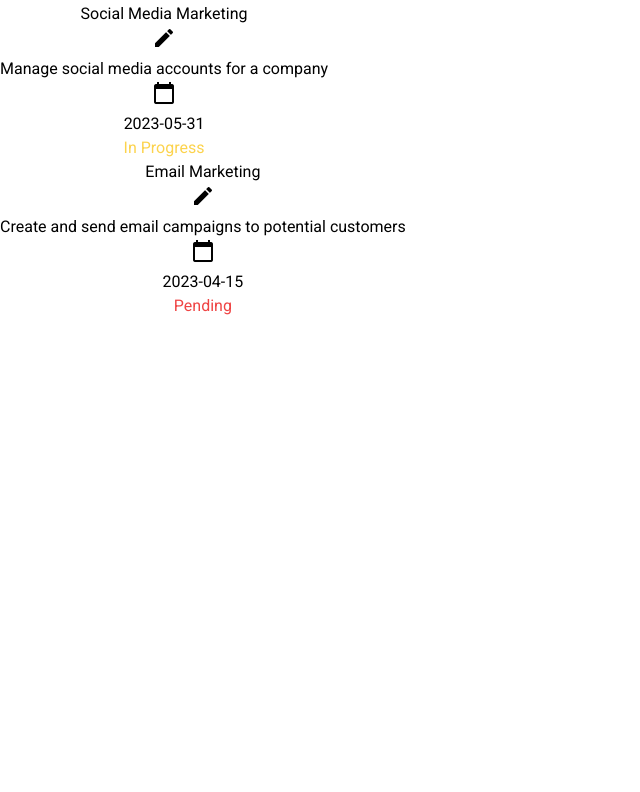
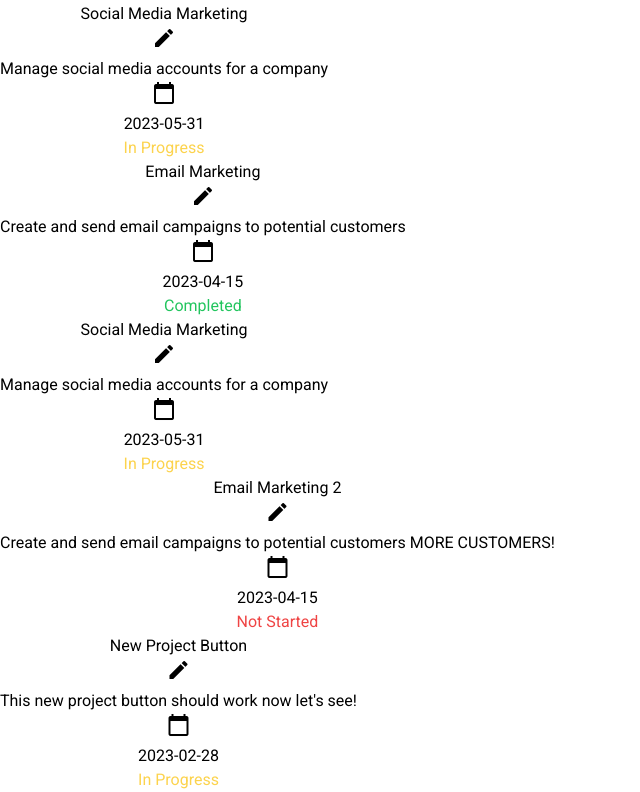
Before and after one commit to RealNickTriano/task-tracker-angular, an Angular app: page /projects in a window 1280 px wide. Shown: the part 860-1652 px from the top of the page, without its empty margins (0-640 px from the left). Before the commit the page ends 1178 px from the top, so only its background shows below. Built offline with nearby package versions, Linux system fonts and the light colour scheme; data requests are answered from the project's data file.

Commit message:
basic functionality of projects done

```diff
--- a/db.json
+++ b/db.json
@@ -141,7 +141,28 @@
       "title": "Email Marketing",
       "description": "Create and send email campaigns to potential customers",
       "deadline": "2023-04-15",
-      "status": "Pending"
+      "status": "Completed"
+    },
+    {
+      "id": 7,
+      "title": "Social Media Marketing",
+      "description": "Manage social media accounts for a company",
+      "deadline": "2023-05-31",
+      "status": "In Progress"
+    },
+    {
+      "id": 8,
+      "title": "Email Marketing 2",
+      "description": "Create and send email campaigns to potential customers MORE CUSTOMERS!",
+      "deadline": "2023-04-15",
+      "status": "Not Started"
+    },
+    {
+      "id": 9,
+      "title": "New Project Button",
+      "description": "This new project button should work now let's see!",
+      "deadline": "2023-02-28",
+      "status": "In Progress"
     }
   ]
 }
--- a/src/app/components/projects/project-details/project-details.component.html
+++ b/src/app/components/projects/project-details/project-details.component.html
@@ -65,6 +65,7 @@
         <mat-icon>save</mat-icon>
         Save Project</button>
         <button
+            *ngIf="!newing"
             class="bg-red-600 px-6 py-2 rounded-full font-bold flex justify-center items-center gap-2"
             (click)="delete.emit(currentProject)"
         >
--- a/src/app/components/projects/project-details/project-details.component.ts
+++ b/src/app/components/projects/project-details/project-details.component.ts
@@ -23,6 +23,7 @@ export class ProjectDetailsComponent implements OnInit{
     this.currentProject = {...value};
   }
   @Input() editing: boolean = false;
+  @Input() newing: boolean = false;
   @Output() goBack = new EventEmitter();
   @Output() save = new EventEmitter();
   @Output() delete = new EventEmitter();
--- a/src/app/components/projects/projects.component.html
+++ b/src/app/components/projects/projects.component.html
@@ -1,4 +1,4 @@
-<div class="py-12">
+<div class="py-12 h-full">
     <header class="flex justify-between items-center px-6">
         <nav class="text-xl font-semibold w-2/3">
             <ul class="flex justify-between items-center">
@@ -12,25 +12,29 @@
                 </li>
             </ul>
         </nav>
-        <button class="bg-red-500 flex justify-center items-center gap-2 border-b-4 border-red-700 rounded-full shadow-md px-6 py-2 font-bold text-white">
+        <button
+            (click)="newProject()"
+            class="bg-red-500 flex justify-center items-center gap-2 border-b-4 border-red-700 rounded-full shadow-md px-6 py-2 font-bold text-white"
+        >
             <mat-icon class="text-white">add_box</mat-icon>
             <p>New Project</p>
         </button>
     </header>
-    <section class="px-6 py-14 max-h-1/2 overflow-y-scroll">
+    <section class="px-6 py-14 h-full">
         <!-- Project Form -->
         <app-project-details
             (goBack)="goBack($event)"
-            *ngIf="editing"
+            *ngIf="editing || newing"
             [project]="projectInEdit"
             [editing]="editing"
+            [newing]="newing"
             (save)="saveProject($event)"
             (delete)="deleteProject($event)"
             (update)="updateProject($event)"
         ></app-project-details>
         <!-- Project List -->
+        <div class="h-3/4 overflow-y-auto scrollbar pr-4" *ngIf="!editing && !newing">
             <ul class="flex flex-col justify-center gap-6 w-full"
-            *ngIf="!editing"
             >
                 <li *ngFor="let project of selectedProjects">
                     <button
@@ -56,5 +60,6 @@
                     </button>
                 </li>
             </ul>
+        </div>
     </section>
 </div>
--- a/src/app/components/projects/projects.component.scss
+++ b/src/app/components/projects/projects.component.scss
@@ -9,3 +9,23 @@
     animation-iteration-count: 1;
     animation-timing-function: ease-in-out;
 }
+
+.scrollbar::-webkit-scrollbar {
+    width: 8px;
+    height: 8px;
+}
+
+.scrollbar::-webkit-scrollbar-track {
+    border-radius: 100vh;
+    background: #292524;
+}
+
+.scrollbar::-webkit-scrollbar-thumb {
+    background: #a8a29e;
+    border-radius: 100vh;
+    //border: 3px solid #d6d3d1;
+}
+
+.scrollbar::-webkit-scrollbar-thumb:hover {
+    background: #78716c;
+}
--- a/src/app/components/projects/projects.component.ts
+++ b/src/app/components/projects/projects.component.ts
@@ -28,6 +28,7 @@ export class ProjectsComponent implements OnInit {
   selectedProject: Project = emptyProject;
   projectInEdit: Project = emptyProject;
   editing: boolean = false;
+  newing: boolean = false;
 
   filters: Filter[] = [
     {name: "All Projects", key: "", active: true},
@@ -45,6 +46,7 @@ export class ProjectsComponent implements OnInit {
   goBack(backTo: string) {
     if (backTo === "projects") {
       this.editing = false;
+      this.newing = false;
     }
   }
 
@@ -82,14 +84,21 @@ export class ProjectsComponent implements OnInit {
     this.editing = true;
   }
 
+  newProject() {
+    this.projectInEdit = emptyProject;
+    this.newing = true;
+  }
+
   saveProject(project: Project) {
     this.projectService.createNewProject(project)
       .subscribe(result => this.fetchProjects());
+    this.newing = false;
   }
 
   deleteProject(project: Project) {
     this.projectService.deleteProject(project)
       .subscribe(result => this.fetchProjects());
+    this.editing = false;
   }
 
   updateProject(project: Project) {
```
Also changed, not shown: src/app/app.component.scss (line endings or trailing spaces). Lines whose indentation alone changed are shown as unchanged.
